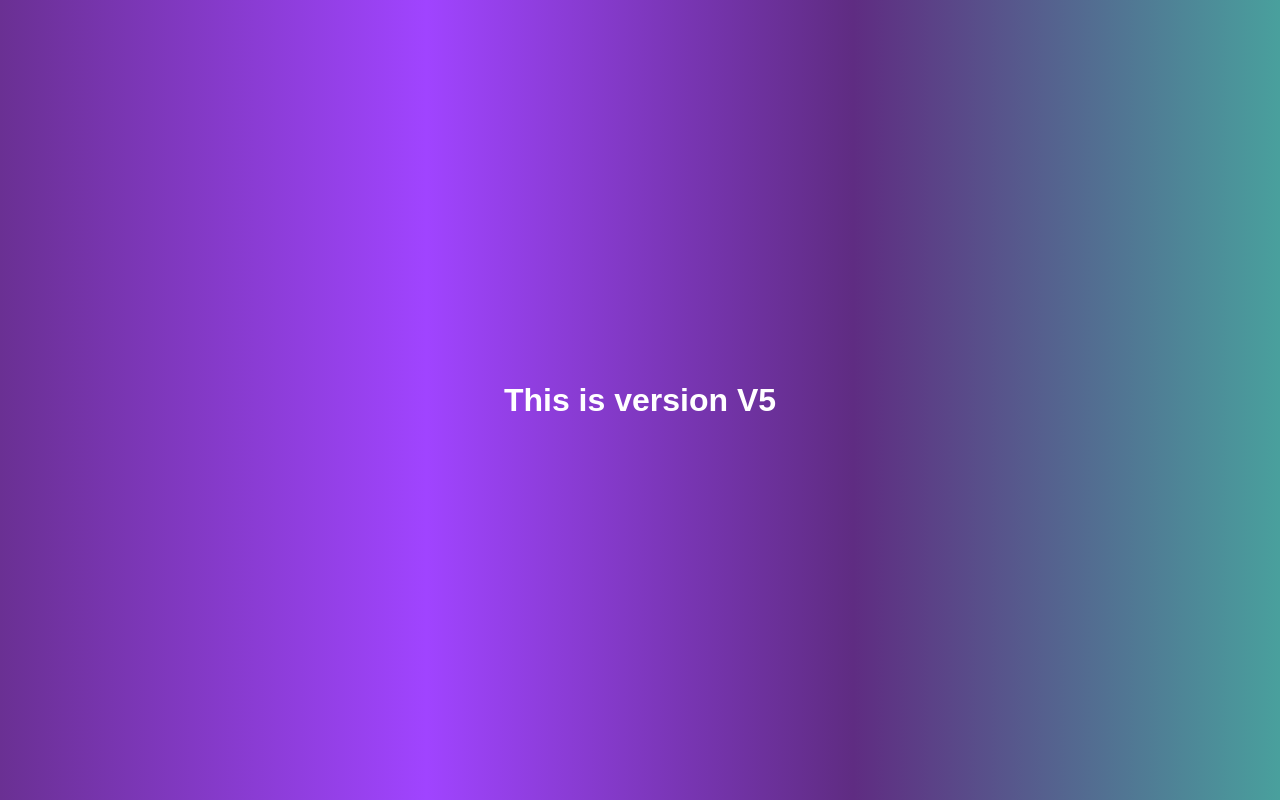
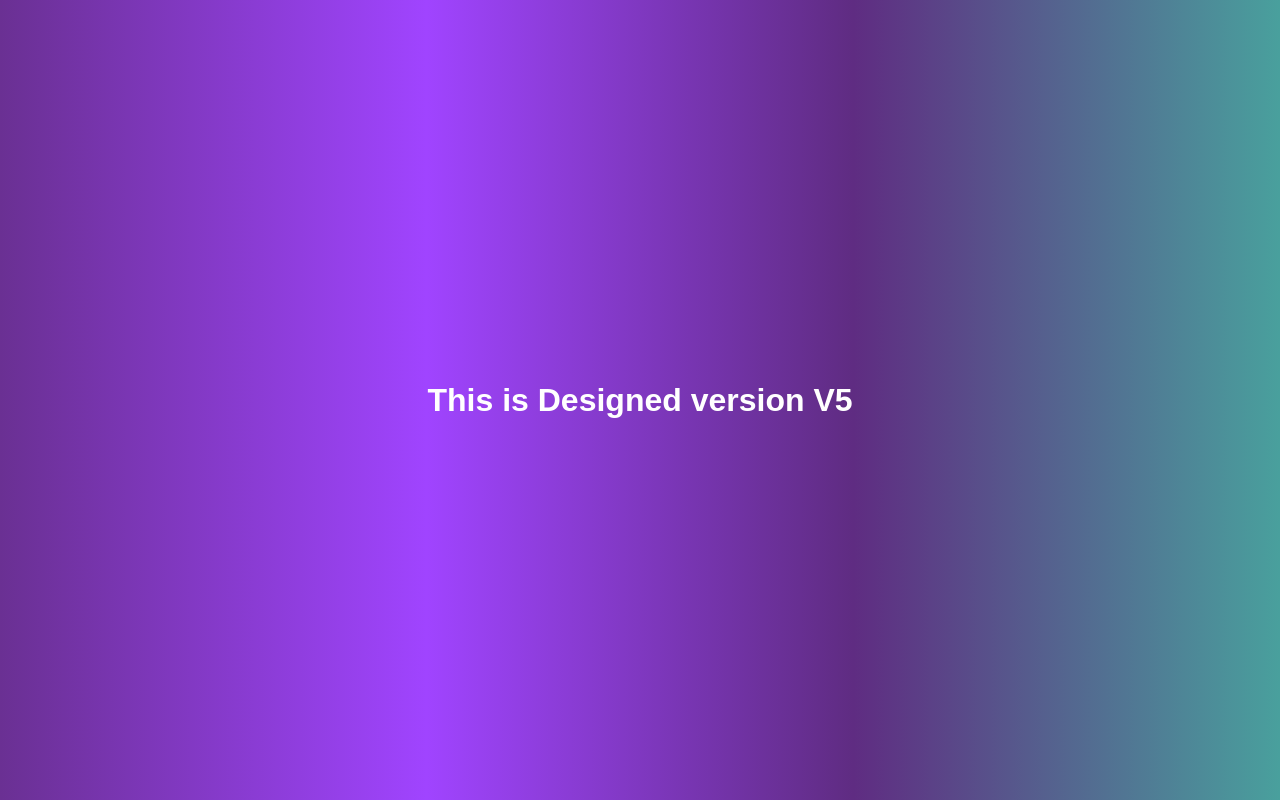
Before and after one commit to yogeshsachan2302/myfirstrepo, a plain HTML site: page index.html in a window 1280 px wide. Drawn offline with Linux system fonts and the light colour scheme.

Commit message:
Updated the word Designed in H1

```diff
--- a/index.html
+++ b/index.html
@@ -8,6 +8,6 @@
     <title>Document</title>
 </head>
 <body>
-    <h1>This is version V5</h1>
+    <h1>This is Designed version V5</h1>
 </body>
 </html>
```
